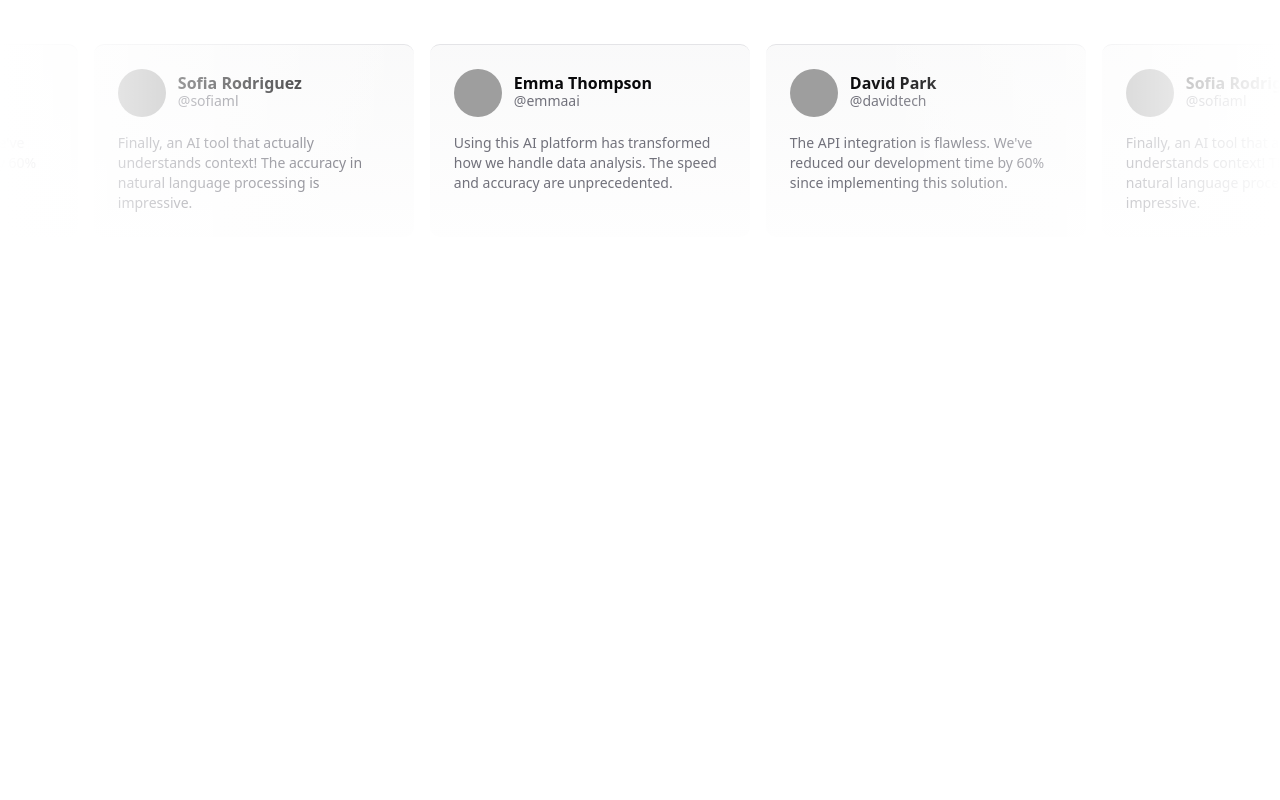
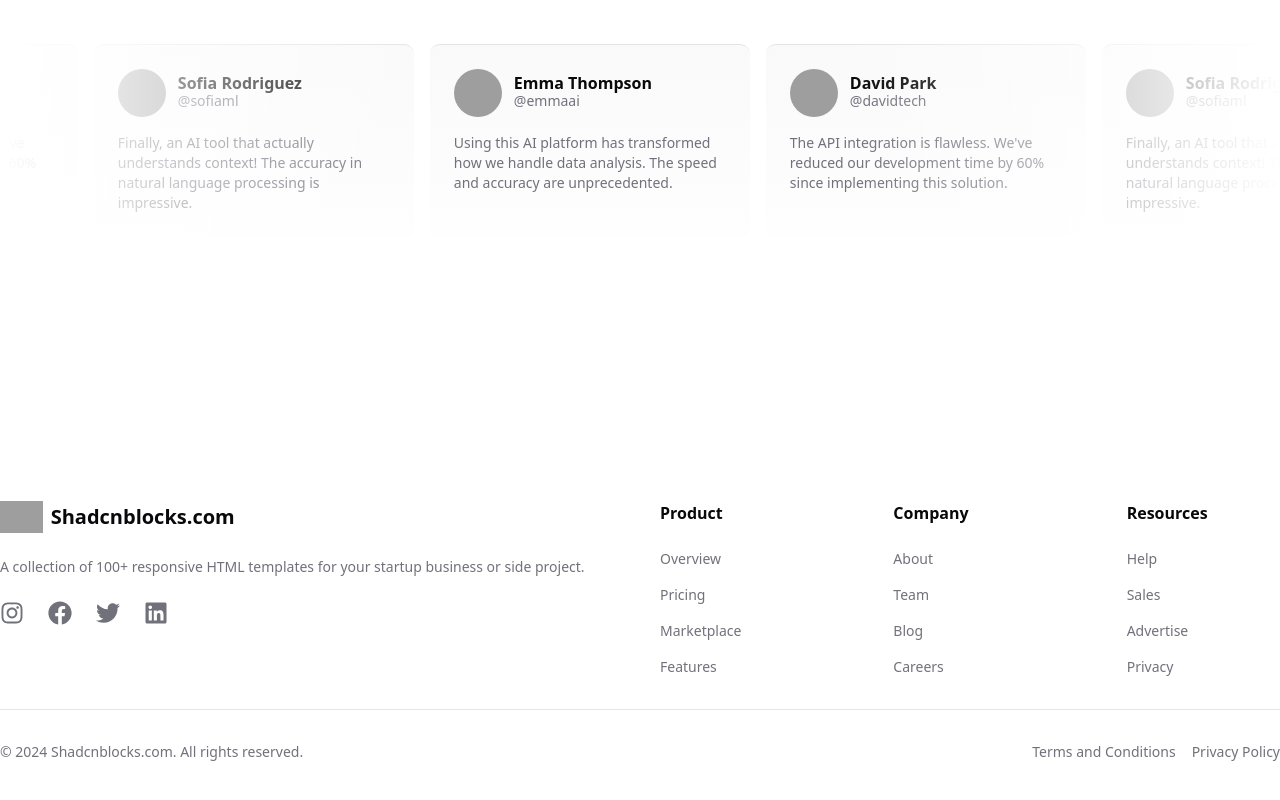
Before and after one commit to cosmoset/Bookstore-FrontEnd, a Next.js app: page / in a window 1280 px wide. Shown: the part 1224-2024 px from the top of the page. Before the commit the page ends 1597 px from the top, so only its background shows below. Built offline with nearby package versions, Linux system fonts and the light colour scheme; grey boxes are pictures that could not be loaded.

Commit message:
add footer

```diff
--- a/All Components /footer.tsx
+++ b/All Components /footer.tsx
@@ -1 +1,127 @@
-//footer.txt
+import { FaFacebook, FaInstagram, FaLinkedin, FaTwitter } from "react-icons/fa";
+
+const sections = [
+  {
+    title: "Product",
+    links: [
+      { name: "Overview", href: "#" },
+      { name: "Pricing", href: "#" },
+      { name: "Marketplace", href: "#" },
+      { name: "Features", href: "#" },
+    ],
+  },
+  {
+    title: "Company",
+    links: [
+      { name: "About", href: "#" },
+      { name: "Team", href: "#" },
+      { name: "Blog", href: "#" },
+      { name: "Careers", href: "#" },
+    ],
+  },
+  {
+    title: "Resources",
+    links: [
+      { name: "Help", href: "#" },
+      { name: "Sales", href: "#" },
+      { name: "Advertise", href: "#" },
+      { name: "Privacy", href: "#" },
+    ],
+  },
+];
+
+interface Footer7Props {
+  logo?: {
+    url: string;
+    src: string;
+    alt: string;
+    title: string;
+  };
+}
+const Footer7 = ({
+  logo = {
+    url: "https://www.shadcnblocks.com",
+    src: "https://shadcnblocks.com/images/block/logos/shadcnblockscom-icon.svg",
+    alt: "logo",
+    title: "Shadcnblocks.com",
+  },
+}: Footer7Props) => {
+  return (
+    <section className="py-32 ">
+      <div className="containe bg-center self-center">
+        <div className="flex w-full flex-col items-center justify-between gap-10 text-center lg:flex-row lg:items-start lg:text-left">
+          <div className="flex w-full flex-col items-center justify-between gap-6 lg:items-start">
+            {/* Logo */}
+            <div className="flex items-center gap-2 lg:justify-start">
+              <a href="https://shadcnblocks.com">
+                <img
+                  src={logo.src}
+                  alt={logo.alt}
+                  title={logo.title}
+                  className="h-8"
+                />
+              </a>
+              <h2 className="text-xl font-semibold">{logo.title}</h2>
+            </div>
+            <p className="text-sm text-muted-foreground">
+              A collection of 100+ responsive HTML templates for your startup
+              business or side project.
+            </p>
+            <ul className="flex items-center space-x-6 text-muted-foreground">
+              <li className="font-medium hover:text-primary">
+                <a href="#">
+                <FaInstagram size={24} />
+                </a>
+              </li>
+              <li className="font-medium hover:text-primary">
+                <a href="#">
+                  <FaFacebook size={24} />
+                </a>
+              </li>
+              <li className="font-medium hover:text-primary">
+                <a href="#">
+                  <FaTwitter size={24} />
+                </a>
+              </li>
+              <li className="font-medium hover:text-primary">
+                <a href="#">
+                  <FaLinkedin size={24} />
+                </a>
+              </li>
+            </ul>
+          </div>
+          <div className="grid w-full grid-cols-3 gap-6 lg:gap-20">
+            {sections.map((section, sectionIdx) => (
+              <div key={sectionIdx}>
+                <h3 className="mb-6 font-bold">{section.title}</h3>
+                <ul className="space-y-4 text-sm text-muted-foreground">
+                  {section.links.map((link, linkIdx) => (
+                    <li
+                      key={linkIdx}
+                      className="font-medium hover:text-primary"
+                    >
+                      <a href={link.href}>{link.name}</a>
+                    </li>
+                  ))}
+                </ul>
+              </div>
+            ))}
+          </div>
+        </div>
+        <div className="mt-8 flex flex-col justify-between gap-4 border-t pt-8 text-center text-sm font-medium text-muted-foreground lg:flex-row lg:items-center lg:text-left">
+          <p>© 2024 Shadcnblocks.com. All rights reserved.</p>
+          <ul className="flex justify-center gap-4 lg:justify-start">
+            <li className="hover:text-primary">
+              <a href="#"> Terms and Conditions</a>
+            </li>
+            <li className="hover:text-primary">
+              <a href="#"> Privacy Policy</a>
+            </li>
+          </ul>
+        </div>
+      </div>
+    </section>
+  );
+};
+
+export { Footer7 };
--- a/app/page.tsx
+++ b/app/page.tsx
@@ -4,6 +4,7 @@ import { LandingHero } from "@/pages/welcome";
 import { TestimonialsSectionDemo } from "@/All Components /testimony";
 import  LandingPageClient  from "@/pages/landing"
 import NavHeader from "@/components/ui/nav-header"
+import { Footer7 } from "@/All Components /footer";
 
 export default async function Home() {
   return (
@@ -13,6 +14,8 @@ export default async function Home() {
       <LandingHero/>
      <TestimonialsSectionDemo/>
     </LandingPageClient>
+    <Footer7/>
+
     </>
 
 
--- a/package.json
+++ b/package.json
@@ -17,6 +17,7 @@
     "next": "15.3.1",
     "react": "^19.0.0",
     "react-dom": "^19.0.0",
+    "react-icons": "^5.5.0",
     "tailwind-merge": "^3.2.0"
   },
   "devDependencies": {
```
Also changed, not shown: 1 other file (tests, documents, lock files or other folders).
